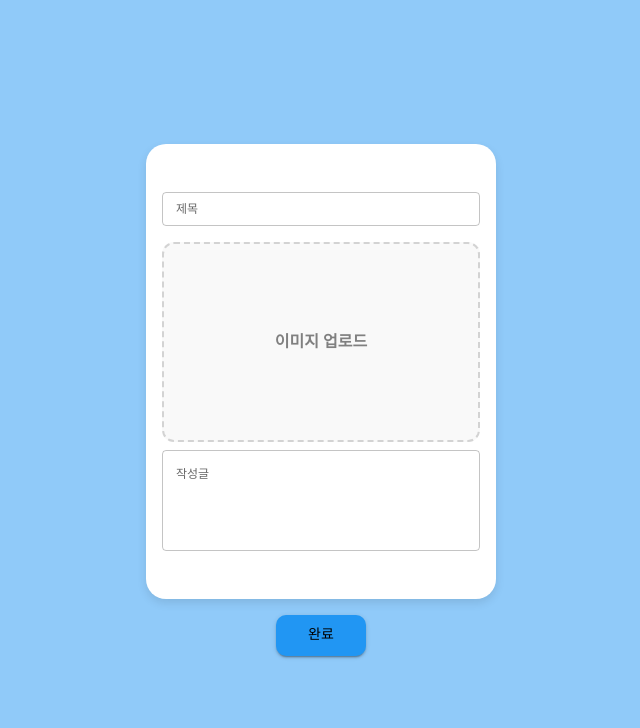
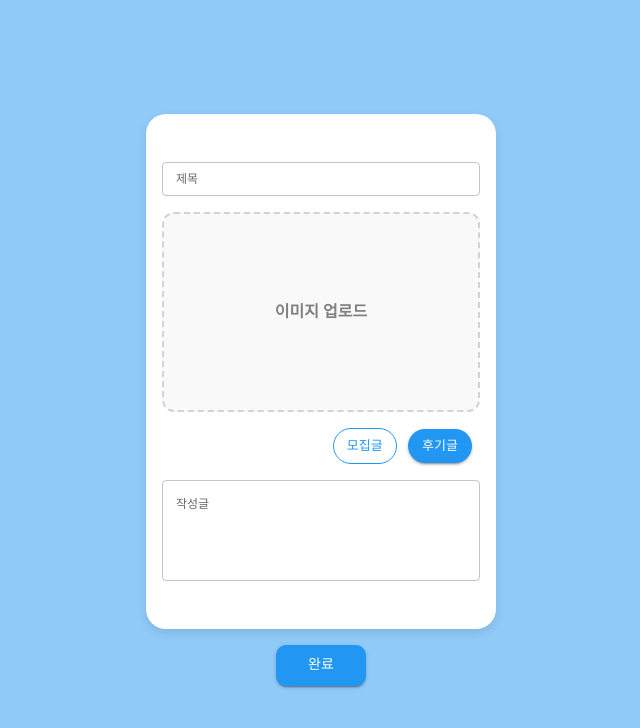
Before and after one commit to ZoJim/Boogakcong-FE, a Next.js app: page /test in a window 1280 px wide. Shown: the top 728 px of the page, without its empty margins (319-959 px from the left). Built offline with nearby package versions, Linux system fonts and the light colour scheme; a web font is replaced by a local one.

Commit message:
button text 색상 변경

```diff
--- a/src/components/PostView.tsx
+++ b/src/components/PostView.tsx
@@ -126,6 +126,7 @@ const PostView: React.FC<PostViewProps> = ({ title, content, image }) => {
                     //onClick={handleSubmit} // 완료 버튼 클릭 시 handleSubmit 호출
                     sx={{
                         borderRadius: '10px',
+                        color: '#FFFFFF',
                         paddingX: 4,
                         paddingY: 1,
                         backgroundColor: '#2196F3',
--- a/src/components/Posting.tsx
+++ b/src/components/Posting.tsx
@@ -126,6 +126,51 @@ const Posting = ({ onSubmit, isEditorMode = true, title, content, imageUrl }: Po
                     />
                 )}
 
+                        {/* 모집글, 후기글 버튼 */}
+                        <CardActions
+                    sx={{
+                        display: 'flex',
+                        justifyContent: 'flex-end', // 우측 정렬
+                        gap: 0.4,
+                        width: '100%',
+                        marginBottom: 1,
+                    }}
+                >
+                    <Button
+                        variant="outlined"
+                        size="small"
+                        sx={{
+                            borderRadius: '20px',
+                            paddingX: 1,
+                            paddingY: 0.7,
+                            borderColor: '#2196F3', // 외곽선 색상
+                            color: '#2196F3', // 텍스트 색상
+                            '&:hover': {
+                                backgroundColor: '#BBDEFB', // hover 효과, #BBDEFB = BLUE/100
+                                borderColor: '#2196F3', // #2196F3 = BLUE/500
+                            },
+                        }}
+                    >
+                        모집글
+                    </Button>
+                    <Button
+                        variant="contained"
+                        size="small"
+                        sx={{
+                            borderRadius: '20px',
+                            paddingX: 1,
+                            paddingY: 0.7,
+                            backgroundColor: '#2196F3', // 버튼 배경색
+                            color: '#FFFFFF', // 텍스트 색상
+                            '&:hover': {
+                                backgroundColor: '#1976D2', // hover 효과
+                            },
+                        }}
+                    >
+                        후기글
+                    </Button>
+                </CardActions>
+
                 {/* 내용 */}
                 {isEditorMode ? (
                     <Box sx={{ width: '100%', marginBottom: 4 }}>
@@ -171,6 +216,7 @@ const Posting = ({ onSubmit, isEditorMode = true, title, content, imageUrl }: Po
                             borderRadius: '10px',
                             paddingX: 4,
                             paddingY: 1,
+                            color: '#FFFFFF',
                             backgroundColor: '#2196F3',
                             '&:hover': {
                                 backgroundColor: '#1976D2',
```
